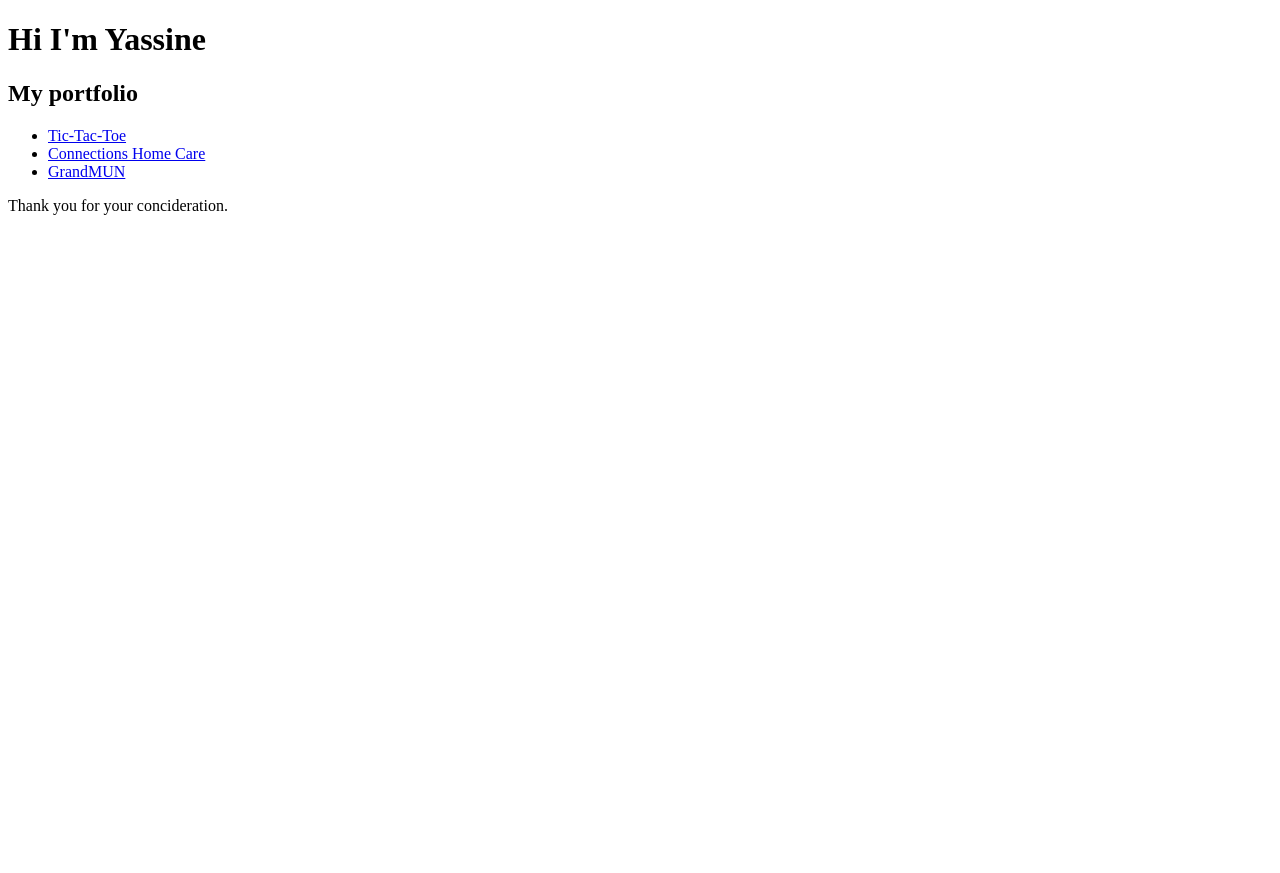
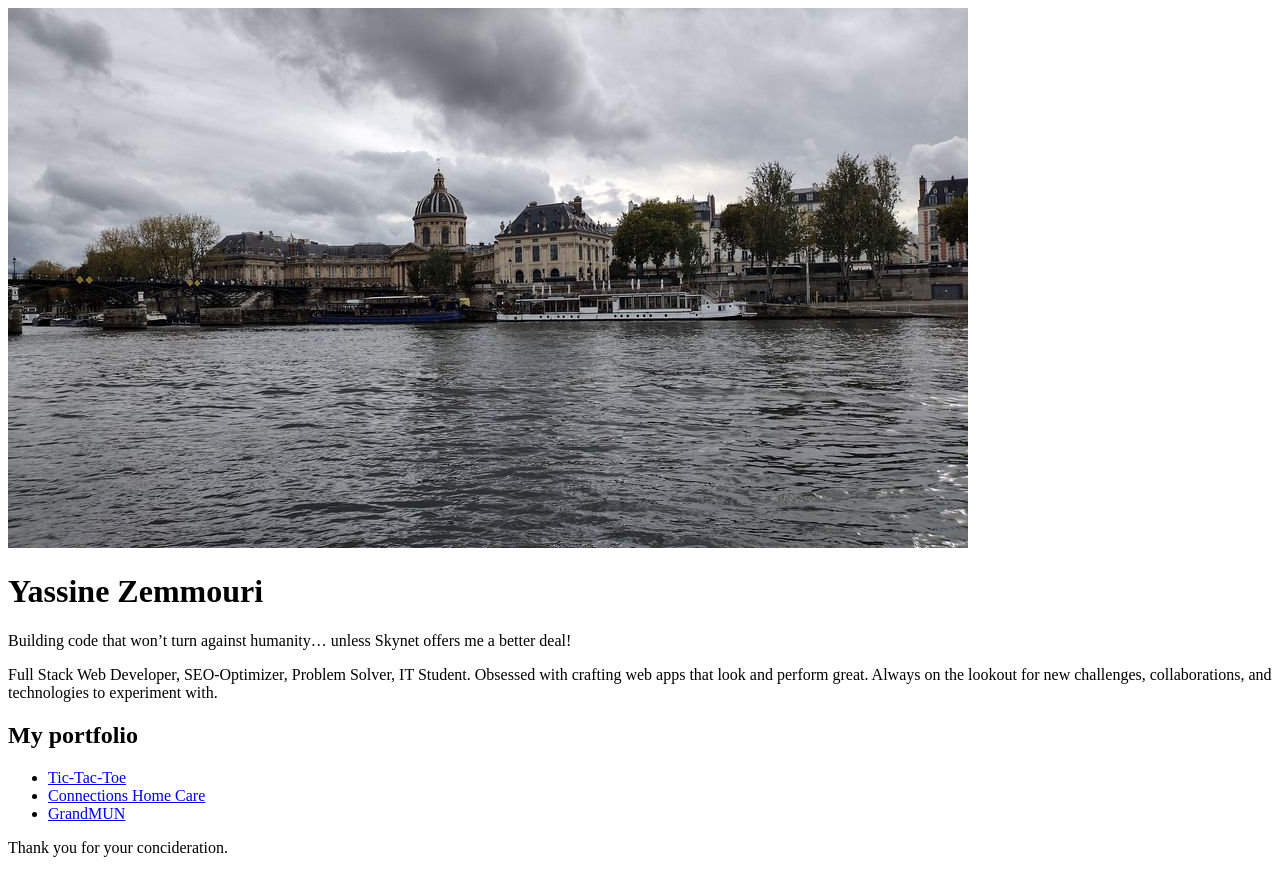
Before and after one commit to yasZemmouri/portfolio24, a plain HTML site: page index.html in a window 1280 px wide. Before the commit the page ends 800 px from the top, so only its background shows below. Drawn offline with Linux system fonts and the light colour scheme.

Commit message:
intro text

```diff
--- a/index.html
+++ b/index.html
@@ -15,7 +15,12 @@
     <title>Yassine Zemmouri</title>
 </head>
 <body>
-    <h1>Hi I'm Yassine</h1>
+    <header>
+        <img src="river.jpg" alt="la Seine river">
+    </header>
+    <h1>Yassine Zemmouri</h1>
+    <p>Building code that won’t turn against humanity… unless Skynet offers me a better deal!</p>
+    <p>Full Stack Web Developer, SEO-Optimizer, Problem Solver, IT Student. Obsessed with crafting web apps that look and perform great. Always on the lookout for new challenges, collaborations, and technologies to experiment with.</p>
     <h2>My portfolio</h2>
     <ul>
         <li>
```
Also changed, not shown: learning.txt, river.jpg (added).
